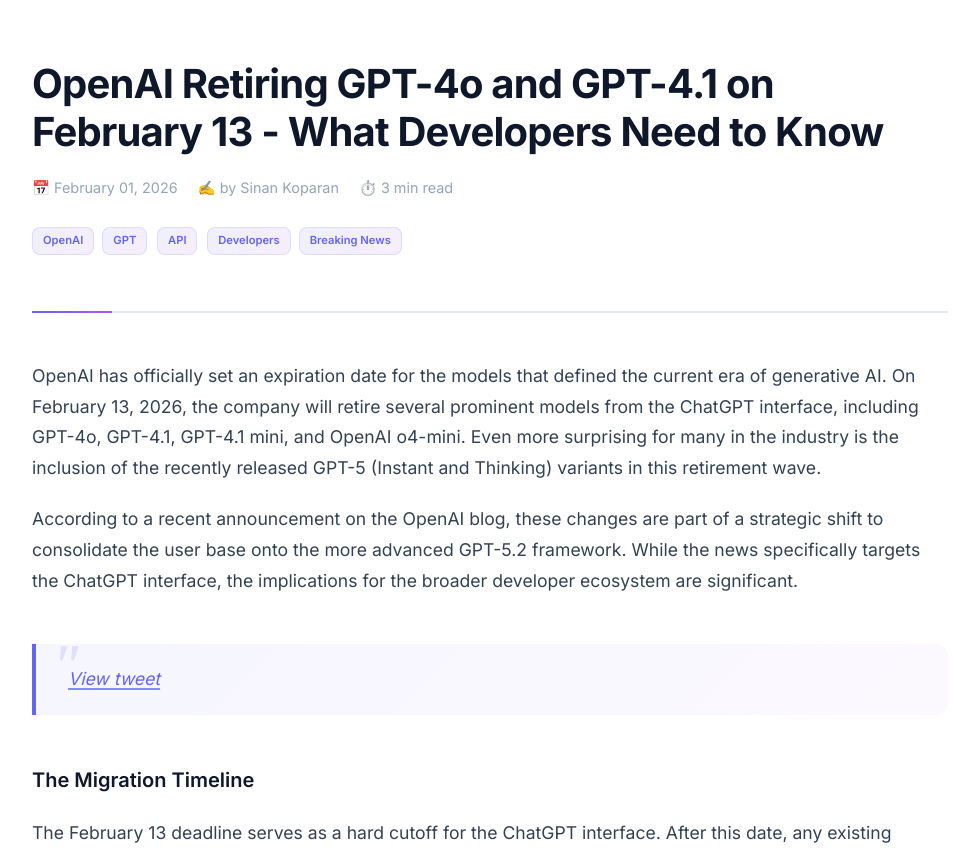
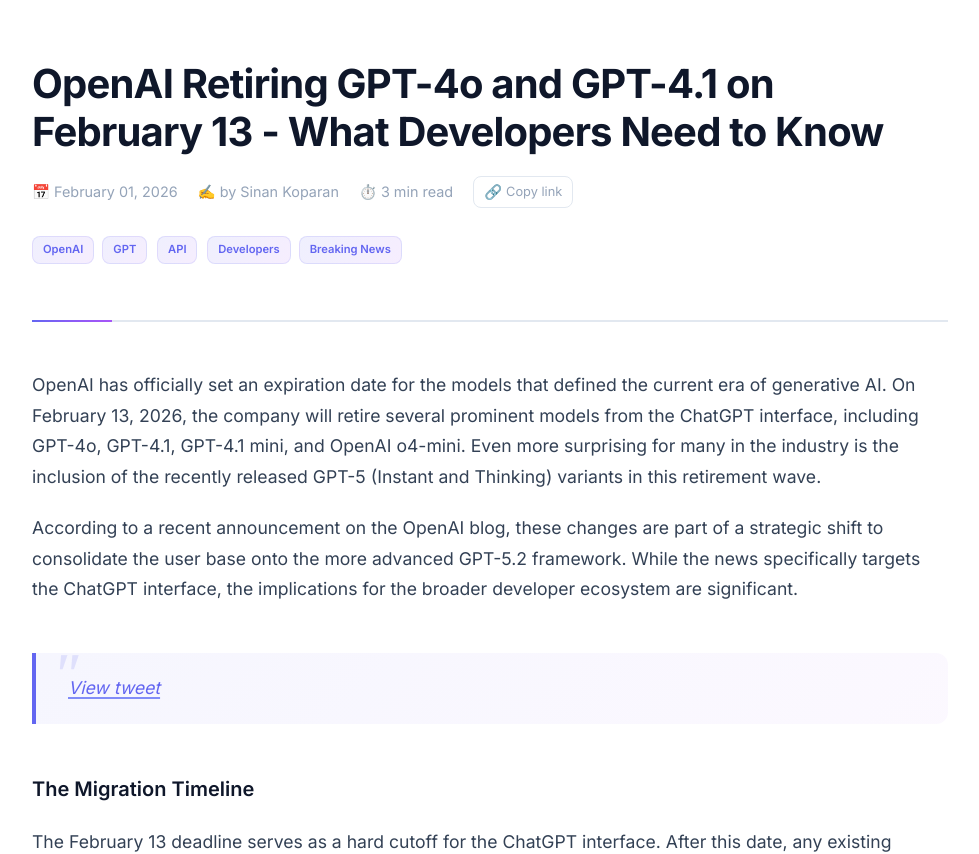
Before and after one commit to sinankprn/aipulsenews, a Jekyll site: the page built from _posts/2026-02-01-openai-retiring-gpt-4o-and-gpt-41-on-february-13-w.md, in a window 1280 px wide, cut to the strip 711-1565 px from the top of the page. Shown: the whole strip, without its empty margins (150-1129 px from the left). Built offline with Jekyll 4.4.1, drawn with Linux system fonts in a browser that asks for light colours; comment, search, counter and statistics services are not loaded.

Commit message:
added lazy loading and copy button

```diff
--- a/_config.yml
+++ b/_config.yml
@@ -48,8 +48,8 @@ plugins:
   - jekyll-feed
 
 # SEO Defaults
-logo: /assets/images/logo.png
-image: /assets/images/social-card-default.png
+logo: /assets/images/icons/web-app-manifest-512x512.png
+image: /assets/images/icons/web-app-manifest-512x512.png
 twitter:
   username: sinankprn
   card: summary_large_image
--- a/_layouts/post.html
+++ b/_layouts/post.html
@@ -30,6 +30,10 @@ layout: default
       <span aria-label="Reading time">
         <span aria-hidden="true">⏱️</span> {{ reading_time }} min read
       </span>
+      <button class="copy-link-btn" data-url="{{ page.url | absolute_url }}" aria-label="Copy link to clipboard">
+        <span class="copy-link-icon" aria-hidden="true">&#128279;</span>
+        <span class="copy-link-text">Copy link</span>
+      </button>
     </div>
     {% if page.tags.size > 0 %}
     <div class="post-tags" aria-label="Article tags">
@@ -95,7 +99,7 @@ layout: default
   <div itemprop="publisher" itemscope itemtype="https://schema.org/Organization" style="display:none;">
     <span itemprop="name">{{ site.title }}</span>
     <div itemprop="logo" itemscope itemtype="https://schema.org/ImageObject">
-      <meta itemprop="url" content="{{ site.url | default: '' }}{{ site.baseurl }}/assets/logo.png">
+      <meta itemprop="url" content="{{ site.url | default: '' }}{{ site.baseurl }}/assets/images/icons/web-app-manifest-512x512.png">
     </div>
   </div>
 </article>
@@ -109,3 +113,21 @@ layout: default
 <script src="{{ '/assets/js/toc.js' | relative_url }}"></script>
 {% endif %}
 <script async src="https://platform.twitter.com/widgets.js"></script>
+<script>
+// Copy link button
+document.querySelector('.copy-link-btn')?.addEventListener('click', function() {
+  const url = this.dataset.url;
+  const textEl = this.querySelector('.copy-link-text');
+  navigator.clipboard.writeText(url).then(() => {
+    textEl.textContent = 'Copied!';
+    setTimeout(() => { textEl.textContent = 'Copy link'; }, 2000);
+  });
+});
+
+// Lazy load images with fade-in
+document.querySelectorAll('.post-content img').forEach(img => {
+  img.setAttribute('loading', 'lazy');
+  img.addEventListener('load', () => img.classList.add('loaded'));
+  if (img.complete) img.classList.add('loaded');
+});
+</script>
--- a/assets/css/style.css
+++ b/assets/css/style.css
@@ -2064,3 +2064,53 @@ button:focus-visible {
 .post-content .twitter-tweet-rendered {
   margin: var(--space-xl) auto !important;
 }
+
+/* ============================================
+   COPY LINK BUTTON
+   ============================================ */
+.copy-link-btn {
+  display: inline-flex;
+  align-items: center;
+  gap: 4px;
+  padding: 4px 10px;
+  background: transparent;
+  border: 1px solid var(--border);
+  border-radius: var(--radius-sm);
+  color: var(--text-muted);
+  font-size: 0.8rem;
+  font-family: inherit;
+  cursor: pointer;
+  transition: all var(--transition-fast);
+  min-height: 32px;
+}
+
+.copy-link-btn:hover {
+  background: var(--bg-subtle);
+  border-color: var(--primary);
+  color: var(--primary);
+}
+
+.copy-link-btn:active {
+  transform: scale(0.97);
+}
+
+.copy-link-icon {
+  font-size: 0.9rem;
+}
+
+/* ============================================
+   LAZY LOADING IMAGES
+   ============================================ */
+.post-content img {
+  opacity: 1;
+  transition: opacity 0.3s ease;
+}
+
+.post-content img[loading="lazy"] {
+  opacity: 0;
+}
+
+.post-content img.loaded,
+.post-content img:not([loading="lazy"]) {
+  opacity: 1;
+}
```
